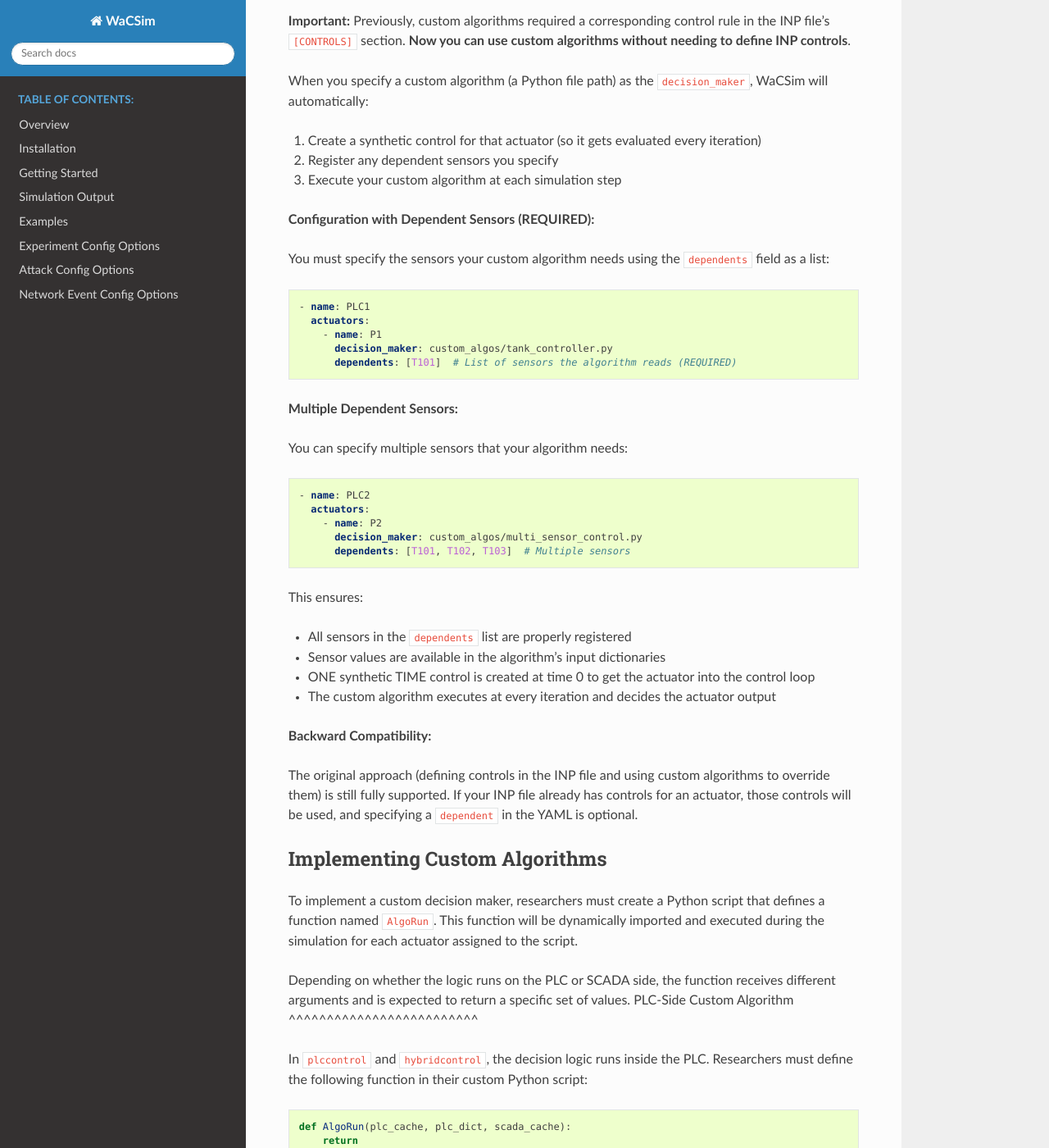
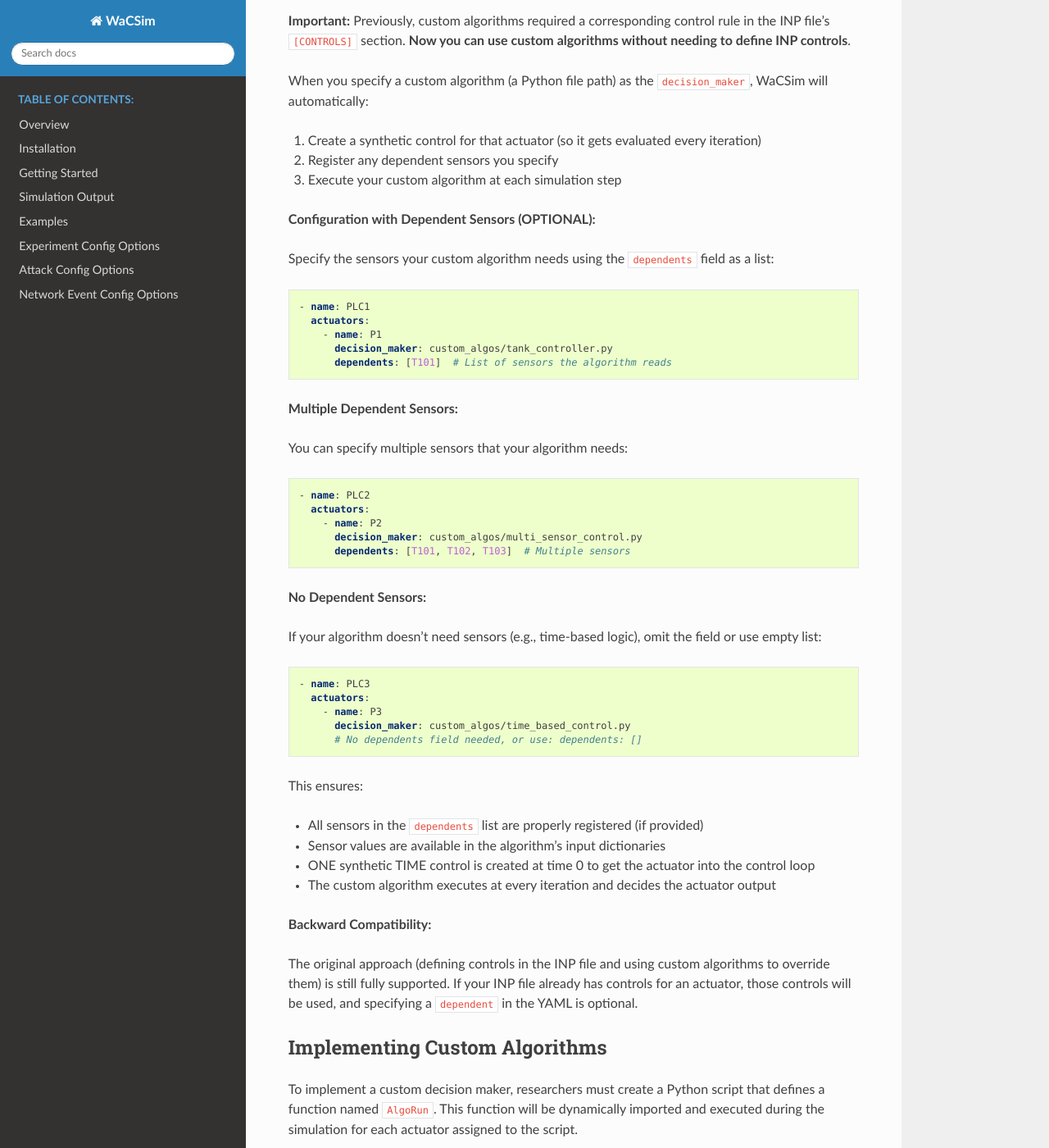
Before and after one commit to StavC/WaCSim, a Sphinx documentation site: the page built from doc/CustomAlgorithm.rst, in a window 1280 px wide and 1400 px high, scrolled down 1281 px. Shown: the whole window at 82% size. Built offline with Sphinx 7.4.7 and the Read the Docs theme 3.1.0, drawn with Linux system fonts in a browser that asks for light colours; the version number is read from the project's files by our own code.

Commit message:
Make dependents optional with empty list default
Changes:
- dependents field is now Optional (not required)
- Defaults to empty list [] if not specified
- Supports 3 use cases:
  1. dependents: [T1, T2] - algorithm needs specific sensors
  2. dependents: [] - explicitly no sensors
  3. (omit field) - no sensors needed, defaults to []

More flexible for:
- Pure time-based algorithms
- Stateful algorithms that don't read sensors
- Algorithms that access sensors via other means

Updated examples and documentation to show optional usage.

```diff
--- a/doc/CustomAlgorithm.rst
+++ b/doc/CustomAlgorithm.rst
@@ -63,9 +63,9 @@ When you specify a custom algorithm (a Python file path) as the ``decision_maker
 2. Register any dependent sensors you specify
 3. Execute your custom algorithm at each simulation step
 
-**Configuration with Dependent Sensors (REQUIRED):**
+**Configuration with Dependent Sensors (OPTIONAL):**
 
-You must specify the sensors your custom algorithm needs using the ``dependents`` field as a list:
+Specify the sensors your custom algorithm needs using the ``dependents`` field as a list:
 
 .. code-block:: yaml
 
@@ -73,7 +73,7 @@ You must specify the sensors your custom algorithm needs using the ``dependents`
      actuators:
        - name: P1
          decision_maker: custom_algos/tank_controller.py
-         dependents: [T101]  # List of sensors the algorithm reads (REQUIRED)
+         dependents: [T101]  # List of sensors the algorithm reads
 
 **Multiple Dependent Sensors:**
 
@@ -87,9 +87,21 @@ You can specify multiple sensors that your algorithm needs:
          decision_maker: custom_algos/multi_sensor_control.py
          dependents: [T101, T102, T103]  # Multiple sensors
 
+**No Dependent Sensors:**
+
+If your algorithm doesn't need sensors (e.g., time-based logic), omit the field or use empty list:
+
+.. code-block:: yaml
+
+   - name: PLC3
+     actuators:
+       - name: P3
+         decision_maker: custom_algos/time_based_control.py
+         # No dependents field needed, or use: dependents: []
+
 This ensures:
 
-- All sensors in the ``dependents`` list are properly registered
+- All sensors in the ``dependents`` list are properly registered (if provided)
 - Sensor values are available in the algorithm's input dictionaries
 - ONE synthetic TIME control is created at time 0 to get the actuator into the control loop
 - The custom algorithm executes at every iteration and decides the actuator output
```
Also changed, not shown: 2 other files.
